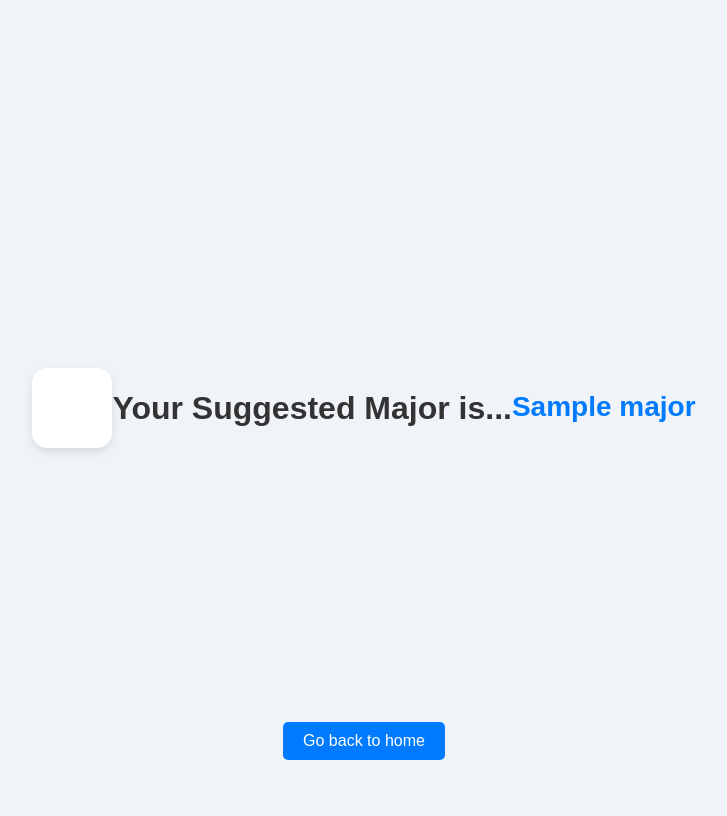
After one commit to codeznate/SYST-230-Project-, a Flask app: template appConfig/templates/results.html in a window 1280 px wide. The commit adds this page. Shown: the whole page, without its empty margins (276-1003 px from the left). Run offline with Flask 3, Linux system fonts and the light colour scheme; the template is opened without the code that fills it: most values are stand-ins (such as "Sample title", 1, 10 or a date in 2020).

Commit message:
Display changing and debug

```diff
--- a/appConfig/templates/quiz.html
+++ b/appConfig/templates/quiz.html
@@ -6,7 +6,7 @@
 </head>
 <body>
     <h1>Find your Major!</h1>
-    <form method="POST" action ="{{url_for('quiz.quiz_result')}}">
+    <form method="POST" action ="{{url_for('quiz.start_quiz')}}">
         <p>1. I prefer to be a leader and not a follower.</p>
         <input type = "radio" name = "q1" value="strongly">Strongly Agree<br>
         <input type = "radio" name = "q1" value = "agree">Agree<br>
--- /dev/null
+++ b/appConfig/templates/results.html
@@ -0,0 +1,57 @@
+<!DOCTYPE html>
+
+<html>
+<head>
+    <title>Results</title>
+    <style>
+        body {
+            font-family: Arial, sans-seriff;
+            background-color: #f0f4f8;
+            display: flex;
+            justify-content: center;
+            align-items: center;
+            height: 100vh;
+            marigin: 0;
+        }
+
+        .results-container {
+            text-align: center;
+            background-color: #ffffff;
+            padding: 40px;
+            border-radius: 15px;
+            box-shadow: 0 4px 8px rgba(0,0,0,0.1);
+        }
+        h1 {
+            color: #333333;
+            margin-bottom: 20px;
+        }
+        .major {
+            font-size: 28px;
+            font-weight: bold;
+            color: #007BFF;
+            margin-bottom: 30px;
+        }
+        .home-link {
+            display: inline-block;
+            text-decoration: none;
+            background-color: #007BFF;
+            color: white;
+            padding: 10px 20px;
+            border-radius: 5px;
+            transition: background-color 0.3s;
+        }
+
+        .home-link:hover {
+            background-color: #909396;
+        }
+    </style>
+</head>
+<body>
+    <div class= "results-container"></div>
+    <h1>Your Suggested Major is...</h1>
+    <p class="major">{{major}}</p>
+    <div style="position: absolute; bottom: 40px; left: 0; width: 100%; text-align: center;">
+        <a class="home-link" href="{{ url_for('home.landing') }}">Go back to home</a>
+    </div>
+</body>
+</html>
```
Also changed, not shown: appConfig/Routes/quiz.py (+8 -3 lines).
